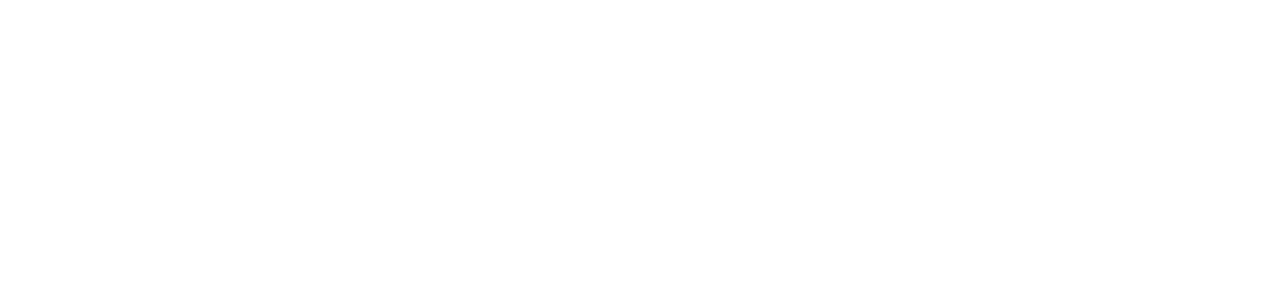
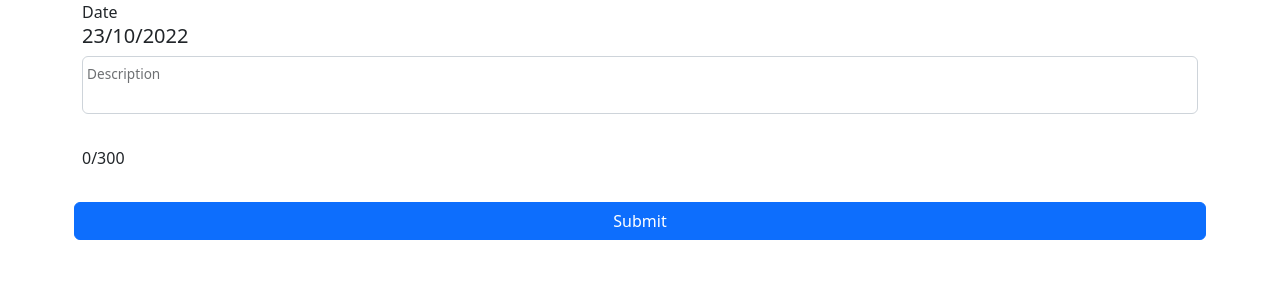
Before and after one commit to gastonvalles/YouPet, a React (Create React App) app in the folder client/: page /formdescrip in a window 1280 px wide. Before the commit this address had no page. Shown: the top 300 px of the page. Built offline with nearby package versions, Linux system fonts and the light colour scheme.

Commit message:
add formHistoryPet

```diff
--- a/client/src/App.js
+++ b/client/src/App.js
@@ -1,12 +1,14 @@
 import 'bootstrap/dist/css/bootstrap.min.css';
 import { Routes, Route } from "react-router-dom";
+import FormHistoryPet from './Components/Funcionality/Forms/HistoryPet';
 import FormUser from './Components/Funcionality/Forms/User';
 
 function App() {
   return (
     <div className="App">
       <Routes>
-        <Route path='/' element={<FormUser/>} />
+        <Route exact path='/reguser' element={<FormUser />} />
+        <Route exact path='/formdescrip' element={<FormHistoryPet/>}/>
       </Routes>
     </div>
   );
--- a/client/src/Components/Funcionality/Forms/HistoryPet/index.jsx
+++ b/client/src/Components/Funcionality/Forms/HistoryPet/index.jsx
@@ -1 +1,66 @@
-//
+import React, { useState } from "react";
+import { Formik, Form, Field, ErrorMessage } from "formik";
+
+function FormHistoryPet() {
+  const [formSuccess, setFormSuccess] = useState(false);
+  let date = new Date();
+  return (
+    <div className="container">
+      <label htmlFor="date">Date</label>
+      <h5>{`${date.getDate()}/${date.getMonth()}/${date.getFullYear()}`}</h5>
+      <Formik
+        initialValues={{
+          description: "",
+          date: `${date.getDate()}/${date.getMonth()}/${date.getFullYear()}`,
+        }}
+        validate={(values) => {
+          let errors = {};
+          if (!values.description) {
+            errors.description = "Por favor ingresa la description";
+          } else if (
+            values.description.length === 0 ||
+            values.description.length > 300
+          ) {
+            errors.description = `Por favor acorta la description ${values.description}/300`;
+            }
+            return errors;
+        }}
+        onSubmit={(values, { resetForm }) => {
+          //funciones con las actions
+          console.log(values);
+          resetForm();
+          console.log("formulario enviado");
+          setFormSuccess(true);
+          setTimeout(() => {
+            setFormSuccess(false);
+          }, 5000);
+        }}
+      >
+        {({ errors, values }) => (
+          <Form className="row g-3">
+            <div className="form-floating mb-3">
+              <Field
+                type="textarea"
+                className="form-control"
+                rows="3"
+                name="description"
+              />
+              <label htmlFor="floatingInput">Description</label>
+              <ErrorMessage
+                name="description"
+                render={(msg) => <p className="text-danger">{msg}</p>}
+              />
+            </div>
+            <p>{`${values.description.length}/300`}</p>
+            <button type="submit" className="btn btn-primary">
+              Submit
+            </button>
+            {formSuccess && <p className="text-success">Description Save!</p>}
+          </Form>
+        )}
+      </Formik>
+    </div>
+  );
+}
+
+export default FormHistoryPet;
--- a/client/src/Components/Funcionality/Forms/User/index.jsx
+++ b/client/src/Components/Funcionality/Forms/User/index.jsx
@@ -60,7 +60,7 @@
           }
           if (!values.address) {
             errors.adress = "Por favor ingresa una direccion";
-          } else if (values.address.length>10 && values.address.length>50) {
+          } else if (values.address.length>10 && values.address.length>30) {
             errors.adress = "Solo puedes ingresar Letras";
           }
           /* if (!values.address.street) {
```
